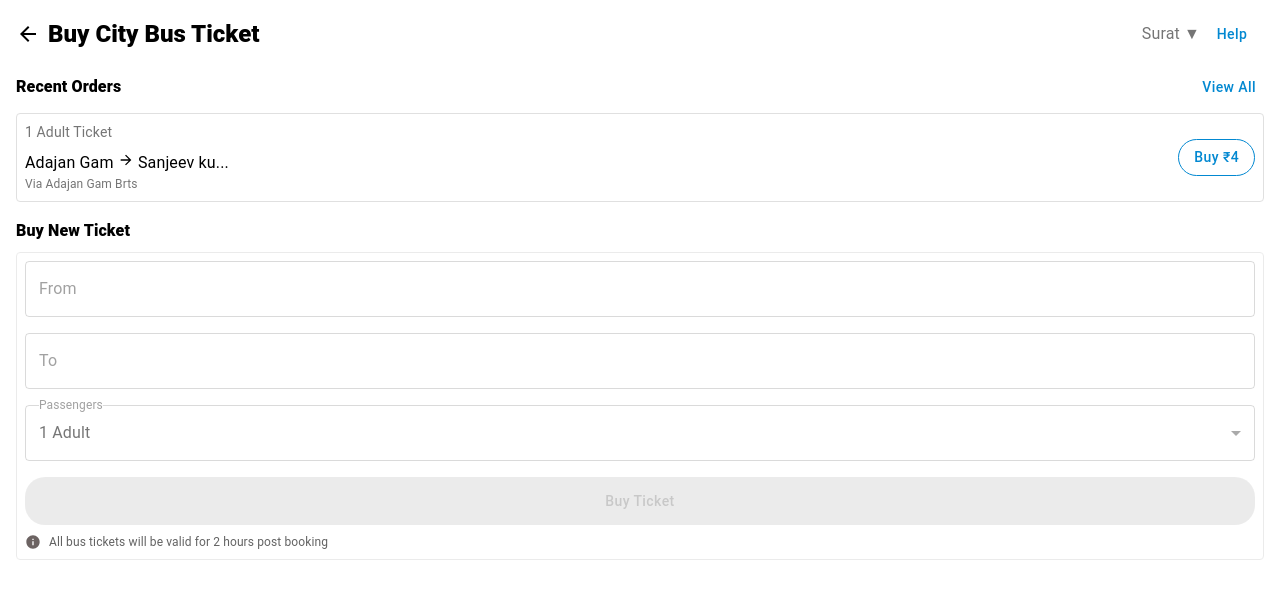
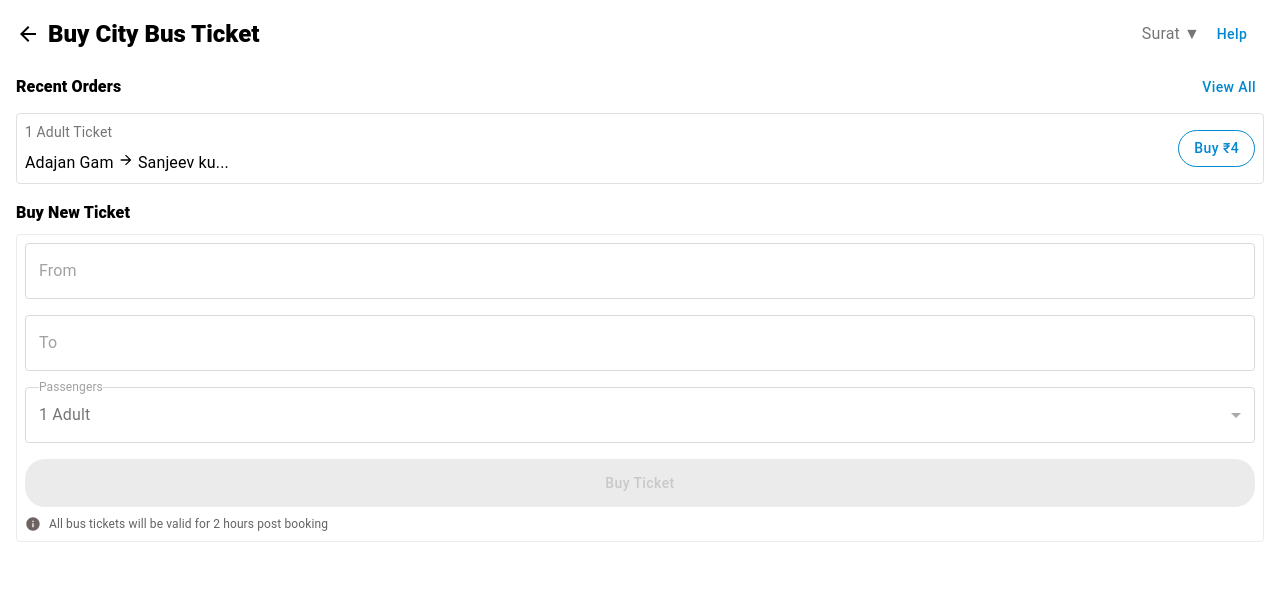
Before and after one commit to Mukund-H-Opash/paytm, a Next.js app: page /ticket-booking in a window 1280 px wide. Shown: the top 596 px of the page. Built offline with nearby package versions, Linux system fonts and the light colour scheme.

Commit message:
remove via

```diff
--- a/src/app/ticket-booking/page.tsx
+++ b/src/app/ticket-booking/page.tsx
@@ -60,7 +60,7 @@ export default function TicketBookingPage() {
         {
           from: "Adajan Gam",
           to: "Sanjeev ku... ",
-          via: "Via Adajan Gam Brts",
+          via: " ",
           price: 4 * passengers, // Update to reflect passengers
           passengers: 1,
           issuedAt: new Date().toISOString(),
@@ -152,7 +152,7 @@ export default function TicketBookingPage() {
     dispatch(setFrom(order.from));
     dispatch(setTo(order.to));
     dispatch(setPassengers(order.passengers));
-    dispatch(setPrice(order.price / order.passengers)); // Set base price in Redux
+    dispatch(setPrice(order.price / order.passengers));
     router.push(`/payment?from=${order.from}&to=${order.to}&price=${order.price}&passengers=${order.passengers}`);
   };
 
@@ -320,7 +320,7 @@ export default function TicketBookingPage() {
                 <Typography sx={{ fontSize: "1rem" }}>
                   {order.from} <ArrowForwardIcon sx={{ fontSize: "16px" }} /> {order.to}
                 </Typography>
-                <Typography sx={{ fontSize: "0.75rem", color: "#757575" }}>{order.via}</Typography>
+                <Typography sx={{ fontSize: "0.75rem", color: "#757575" }}></Typography>
               </Box>
               <Button
                 variant="outlined"
```
